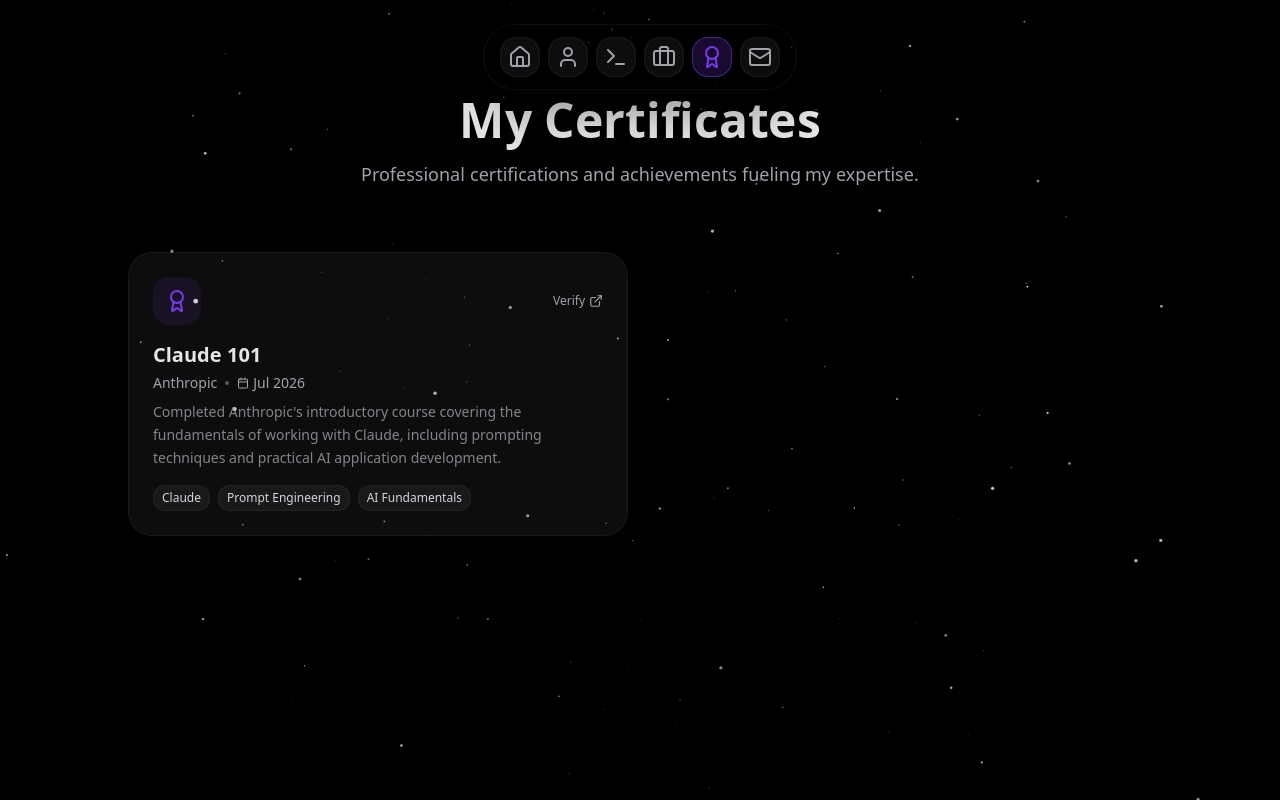
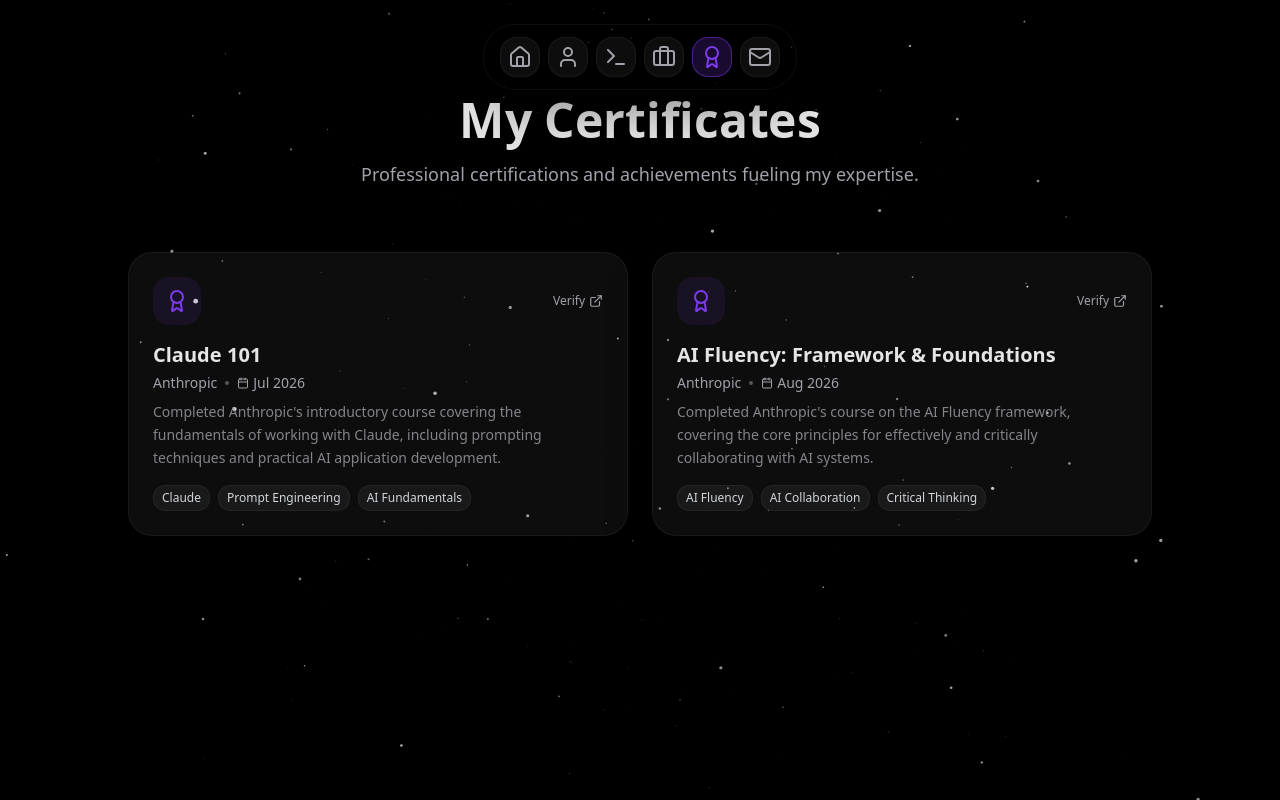
Before and after one commit to VSDeadShot/Portfolio, a Next.js app: page /certificates in a window 1280 px wide. Built offline with nearby package versions, Linux system fonts and the light colour scheme.

Commit message:
feat: add AI Fluency certificate to certificates page

```diff
--- a/src/app/certificates/page.tsx
+++ b/src/app/certificates/page.tsx
@@ -14,6 +14,14 @@ const certificates: any[] = [
     link: "/certificates/claude-101.pdf",
     description: "Completed Anthropic's introductory course covering the fundamentals of working with Claude, including prompting techniques and practical AI application development.",
     skills: ["Claude", "Prompt Engineering", "AI Fundamentals"],
+  },
+  {
+    title: "AI Fluency: Framework & Foundations",
+    issuer: "Anthropic",
+    date: "Aug 2026",
+    link: "/certificates/ai-fluency-framework-foundations.pdf",
+    description: "Completed Anthropic's course on the AI Fluency framework, covering the core principles for effectively and critically collaborating with AI systems.",
+    skills: ["AI Fluency", "AI Collaboration", "Critical Thinking"],
   },
 ];
 
```
Also changed, not shown: 1 other file (tests, documents, lock files or other folders).
